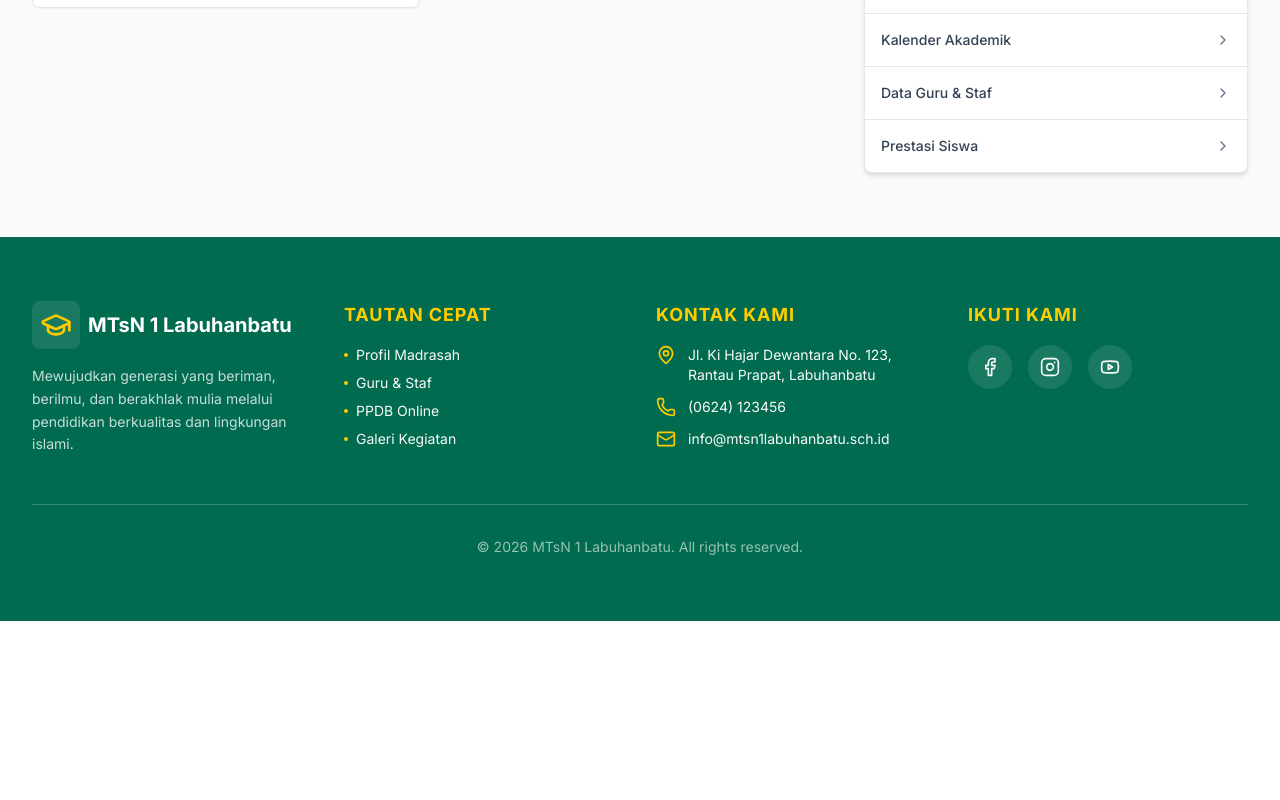
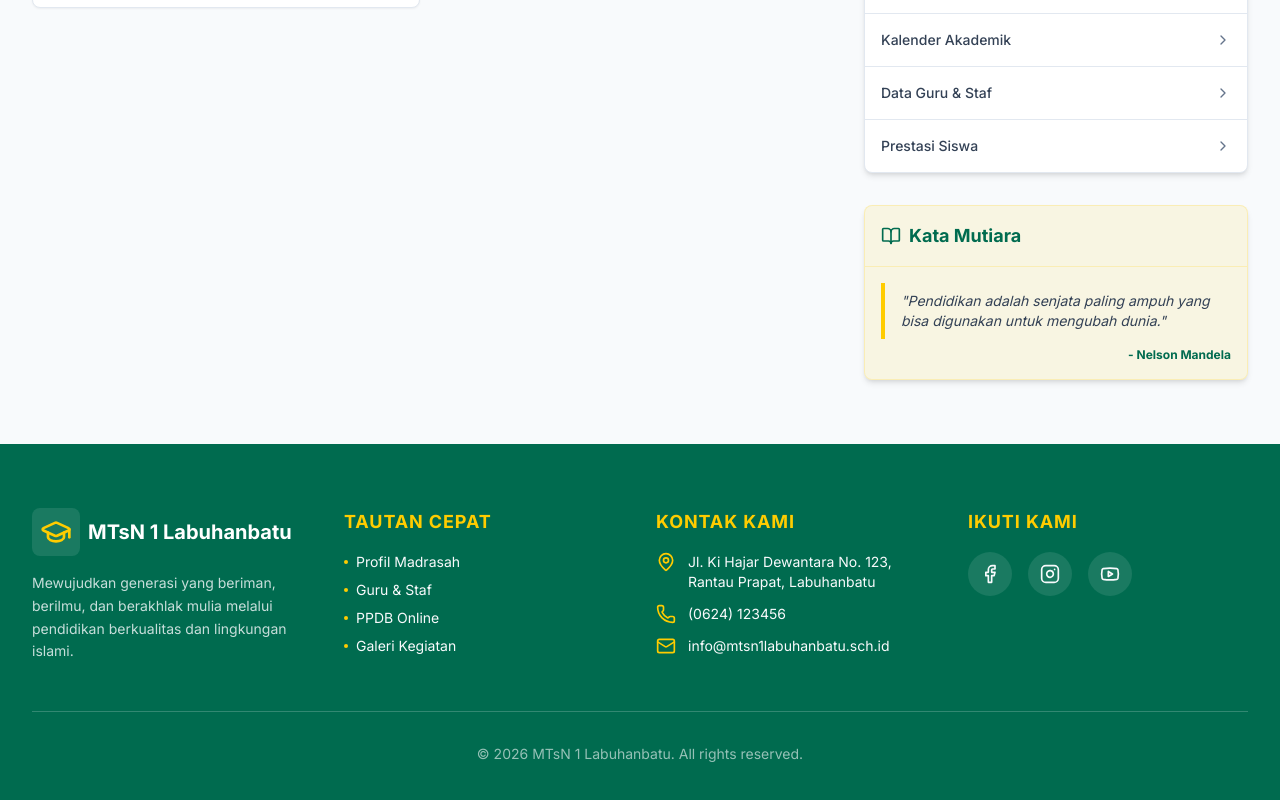
Before and after one commit to itmtslabuhanbatu-cmd/ppdb-mts, a Next.js app: page / in a window 1280 px wide. Shown: the part 1917-2717 px from the top of the page. Before the commit the page ends 2538 px from the top, so only its background shows below. Built offline with nearby package versions, Linux system fonts and the light colour scheme.

Commit message:
Feat: Add Quotes widget to homepage sidebar

```diff
--- a/app/page.tsx
+++ b/app/page.tsx
@@ -254,6 +254,22 @@ export default function Home() {
                 </CardContent>
               </Card>
 
+              {/* Quotes Widget */}
+              <Card className="shadow-md bg-secondary/10 border-secondary/20">
+                <div className="p-4 border-b border-secondary/20">
+                  <h3 className="font-bold text-lg text-primary flex items-center gap-2">
+                    <BookOpen className="h-5 w-5" />
+                    Kata Mutiara
+                  </h3>
+                </div>
+                <CardContent className="p-4">
+                  <blockquote className="italic text-slate-700 text-sm border-l-4 border-secondary pl-4 py-2">
+                    "Pendidikan adalah senjata paling ampuh yang bisa digunakan untuk mengubah dunia."
+                  </blockquote>
+                  <p className="text-right text-xs font-bold text-primary mt-2">- Nelson Mandela</p>
+                </CardContent>
+              </Card>
+
             </div>
           </div>
         </div>
```
